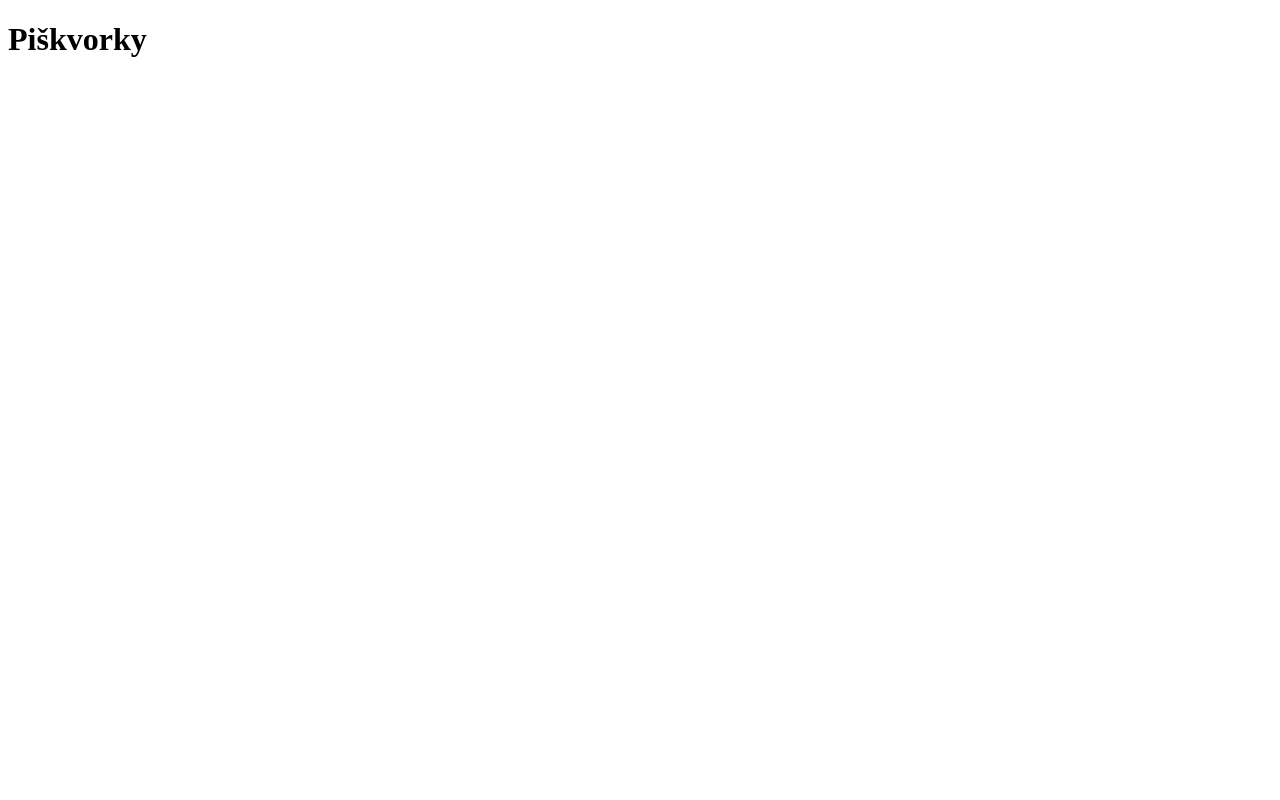
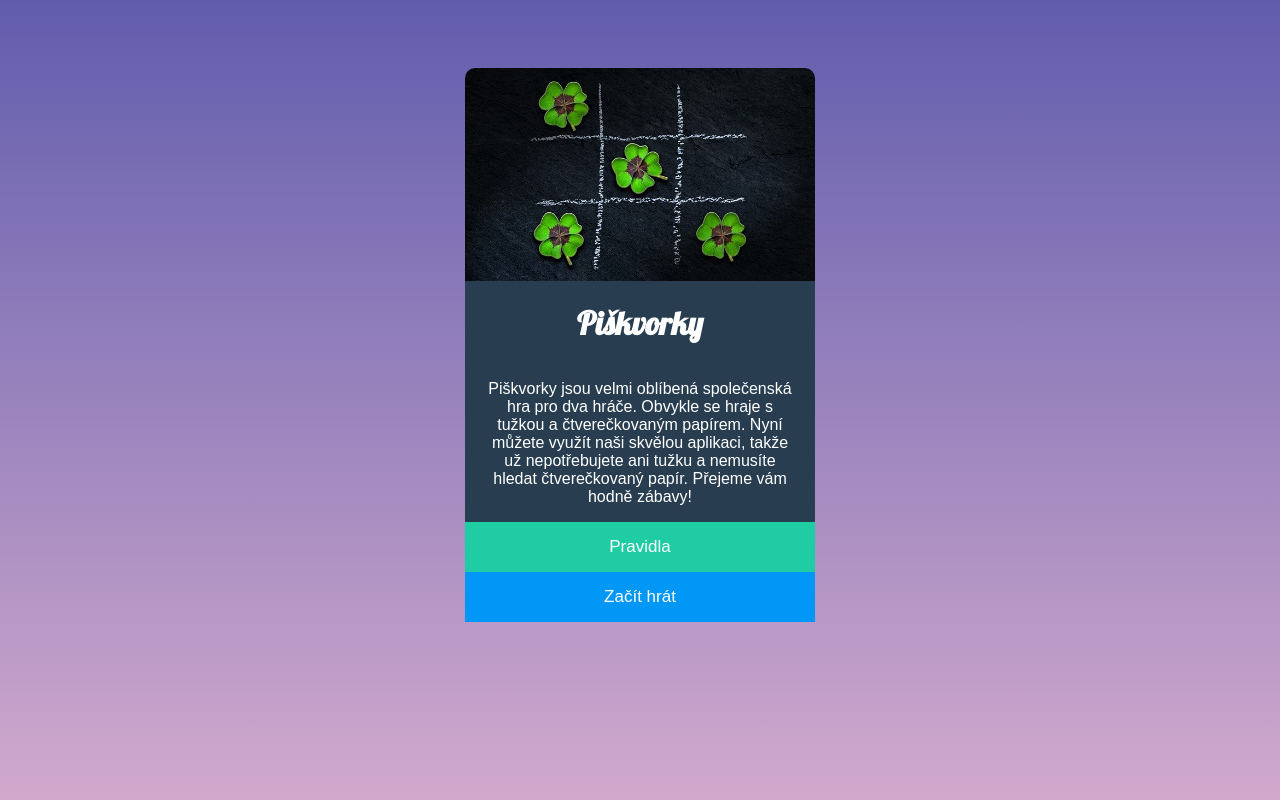
Before and after one commit to michaelamitr/piskvorky, a plain HTML site: page index.html in a window 1280 px wide. Shown: the top 800 px of the page. Drawn offline with Linux system fonts and the light colour scheme.

Commit message:
piskvorky done

```diff
--- a/index.html
+++ b/index.html
@@ -5,8 +5,25 @@
     <meta http-equiv="X-UA-Compatible" content="IE=edge" />
     <meta name="viewport" content="width=device-width, initial-scale=1.0" />
     <title>Document</title>
+    <link rel="stylesheet" href="style.css">
   </head>
+
   <body>
+    <div class="content">
+      <img class="image" src="uvodni.jpg" alt="Čtyřlístky">
+    <div class="description">
     <h1>Piškvorky</h1>
+    <p>Piškvorky jsou velmi oblíbená společenská hra pro dva hráče. Obvykle se hraje s tužkou a čtverečkovaným papírem. Nyní můžete využít naši skvělou aplikaci, takže už nepotřebujete ani tužku a nemusíte hledat čtverečkovaný papír. Přejeme vám hodně zábavy!</p>
+  </div>
+  <div class="buttnos">
+  <button class="buttonrules">
+    <a href="https://czechitas-podklady.cz/Piskvorky-pravidla/">Pravidla</a>
+  </button>
+  <button class="buttongame">
+    <a href="index.html">Začít hrát</a>
+  </button>
+  </div>
+  </div>
+</div>
   </body>
 </html>
--- /dev/null
+++ b/style.css
@@ -0,0 +1,100 @@
+/*Nadpis Piškvorky je fontem Lobster. Najdeš ho zdarma na Google Fonts.
+Různé vzdálenosti, velikosti textu odhadni od oka nebo přesně změř na obrázku výše.
+Gradient v pozadí jde z fialové  #615dad do růžové  #ffc8da.
+Další barvy, které se ti budou hodit:
+Barva textu  #ffffff.
+Podkladová tmavě modrá  #283e50.
+Tlačítko Pravidla  #1fcca4. A po najetí myši  #1cbb96.
+Tlačítko Začít hrát  #0197f6. Po najetí  #0090e9.*/
+
+@font-face {
+  font-family: 'Lobster';
+  src: url('Lobster/Lobster-Regular.ttf') format('opentype');
+  font-weight: normal;
+  font-style: normal;
+  font-display: swap;
+}
+
+body {
+  padding-top: 60px;
+  margin-bottom: 500px;
+  font-family: Arial, Helvetica, sans-serif;
+  background-image: linear-gradient(to bottom, #615dad, #ffc8da);
+  /*background-image: linear-gradient(to bottom, #ff0000, #ff7b00, #ffd000, rgb(170, 255, 0), rgb(14, 91, 0), rgb(0, 255, 234), rgb(0, 135, 145), rgb(0, 40, 121), rgb(135, 5, 190), rgb(255, 0, 162));*/
+}
+
+.content {
+  display: flex;
+  flex-direction: column;
+  align-items: center;
+}
+
+h1 {
+  font-family: 'Lobster', sans-serif;
+}
+
+.image {
+  border-top-left-radius: 10px;
+  border-top-right-radius: 10px;
+  width: 350px;
+}
+
+.description {
+  display: flex;
+  flex-direction: column;
+  justify-content: space-evenly;
+  width: calc(350px - 40px);
+  text-align: center;
+  background-color: #283e50;
+  color: white;
+  padding: 0 20px 0 20px;
+}
+
+.buttnos {
+  display: flex;
+  flex-direction: column;
+  align-items: center;
+  width: 350px;
+  justify-content: center;
+  padding: 0;
+  margin: 0;
+}
+
+button {
+  width: 350px;
+  height: 50px;
+  padding: 0;
+  margin: 0;
+}
+
+a {
+  text-decoration: none;
+  color: white;
+  font-size: 17px;
+  display: flex;
+  justify-content: center;
+  align-items: center;
+  width: 350px;
+  height: 50px;
+}
+
+.buttonrules {
+  background-color: #1fcca4;
+  border: 0;
+  text-decoration: dotted;
+}
+
+.buttongame {
+  background-color: #0197f6;
+  border: 0;
+}
+
+.buttonrules:hover {
+  background-color: #1cbb96;
+  cursor: pointer;
+}
+
+.buttongame:hover {
+  background-color: #0090e9;
+  cursor: pointer;
+}
```
Also changed, not shown: Lobster/Lobster-Regular.ttf (added), Lobster/OFL.txt (added), uvodni.jpg (added).
